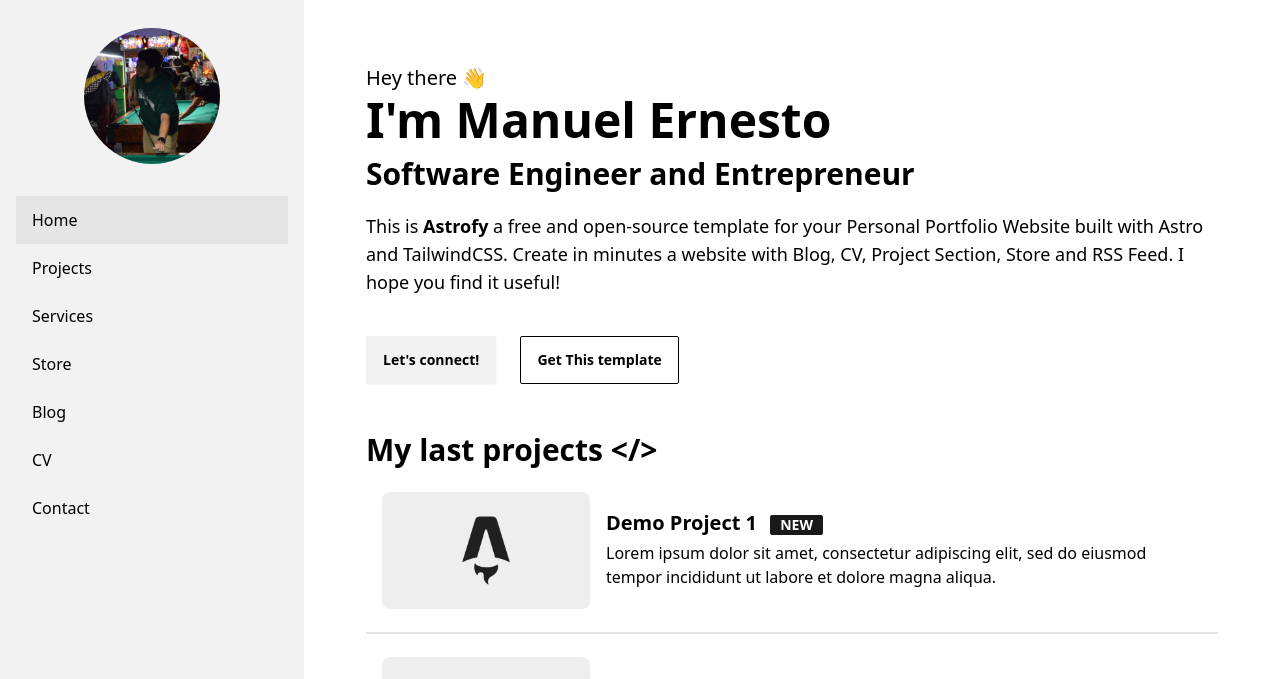
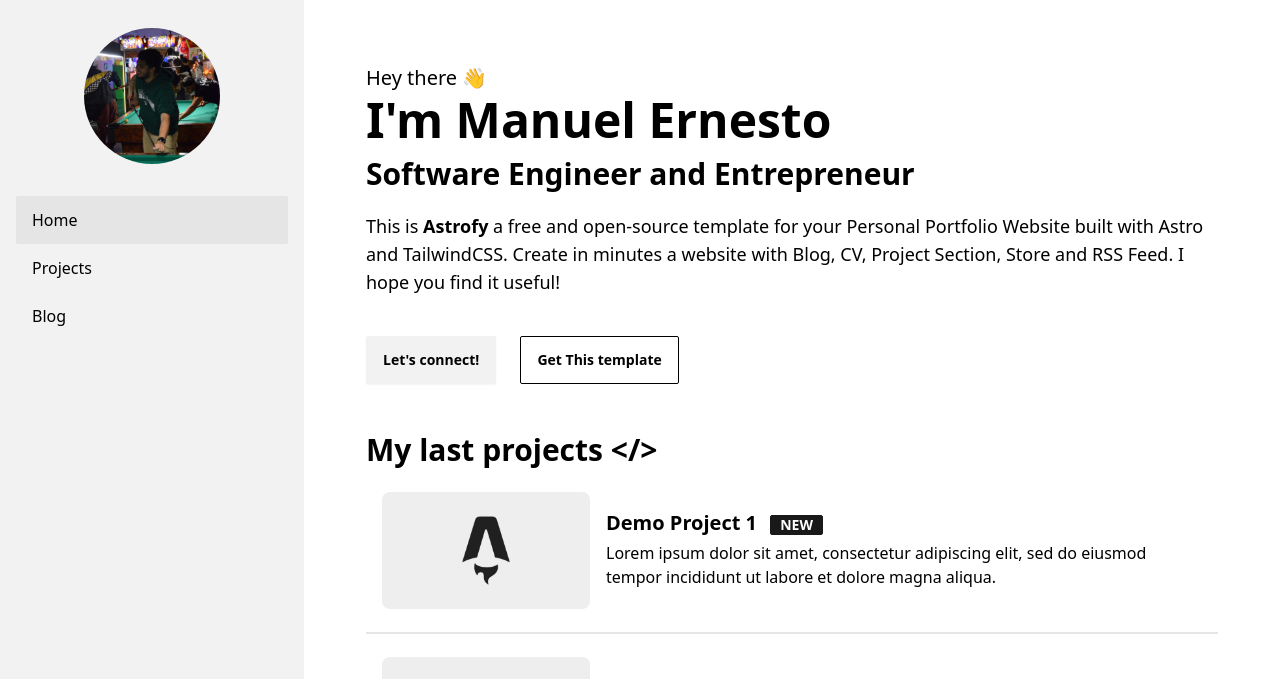
Before and after one commit to Brodino96/website, an Astro site: page / in a window 1280 px wide. Shown: the top 679 px of the page. Built offline with nearby package versions, Linux system fonts and the light colour scheme; Astro itself is replaced by a stand-in of ours.

Commit message:
rm: unused sections

```diff
--- a/src/components/SideBarMenu.astro
+++ b/src/components/SideBarMenu.astro
@@ -6,18 +6,7 @@
 <ul class="menu grow shrink menu-md overflow-y-auto">
     <li><a class="py-3 text-base" id="home" href="/">Home</a></li>
     <li><a class="py-3 text-base" id="projects" href="/projects">Projects</a></li>
-    <li><a class="py-3 text-base" id="services" href="/services">Services</a></li>
-    <li><a class="py-3 text-base" id="store" href="/store">Store</a></li>
     <li><a class="py-3 text-base" id="blog" href="/blog/">Blog</a></li>
-    <li><a class="py-3 text-base" id="cv" href="/cv">CV</a></li>
-    <li>
-        <a
-            class="py-3 text-base"
-            href="mailto:contact.manuelernestog@gmail.com"
-            target="_blank"
-            referrerpolicy="no-referrer-when-downgrade">Contact</a
-        >
-    </li>
 </ul>
 
 <script define:vars={{ sideBarActiveItemID: sideBarActiveItemID, activeClass: activeClass }}>
```
